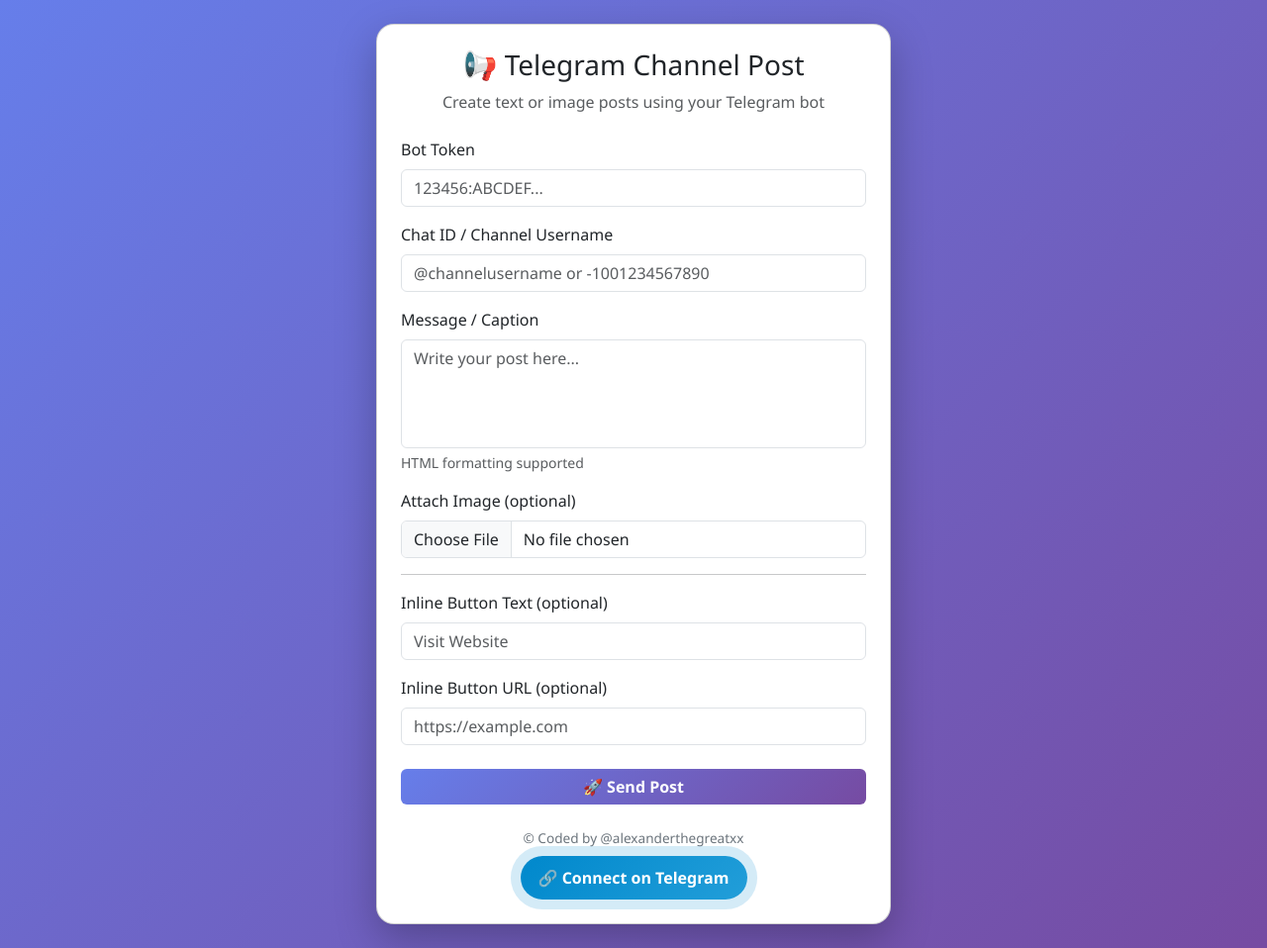
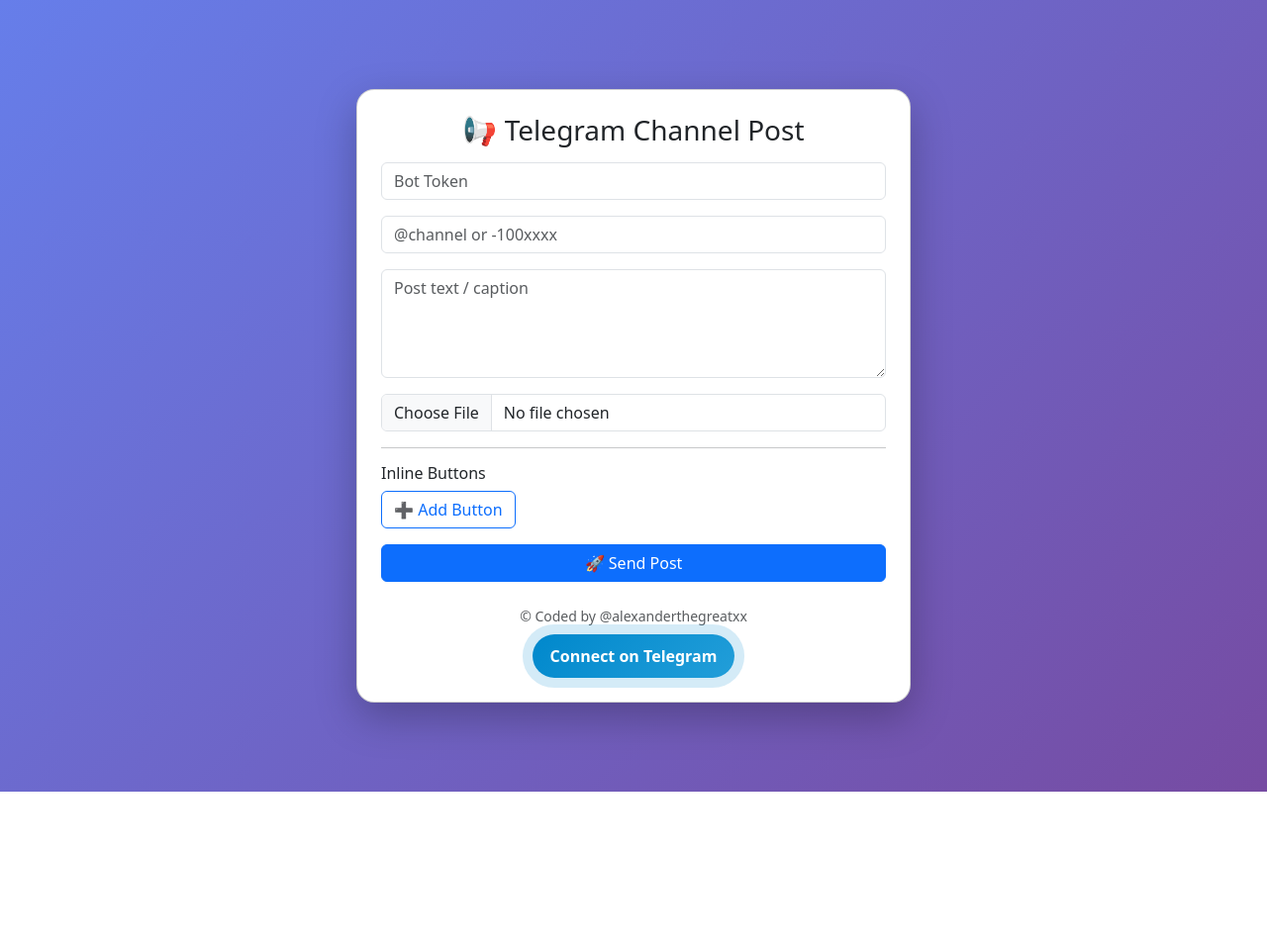
Before and after one commit to mhdashikofficial/make-admin, a Flask app: page / in a window 1280 px wide. Shown: the whole page at 99% size. After the commit the page ends 800 px from the top, so only its background shows below. Run offline with Flask 3, Linux system fonts and the light colour scheme.

Commit message:
Update index.html

```diff
--- a/templates/index.html
+++ b/templates/index.html
@@ -5,43 +5,22 @@
     <title>Telegram Channel Post Creator</title>
     <meta name="viewport" content="width=device-width, initial-scale=1">
 
-    <!-- Bootstrap & Animate.css -->
     <link href="https://cdn.jsdelivr.net/npm/bootstrap@5.3.3/dist/css/bootstrap.min.css" rel="stylesheet">
-    <link rel="stylesheet" href="https://cdnjs.cloudflare.com/ajax/libs/animate.css/4.1.1/animate.min.css">
 
     <style>
         body {
             background: linear-gradient(135deg, #667eea, #764ba2);
             min-height: 100vh;
-            font-family: 'Segoe UI', Tahoma, Geneva, Verdana, sans-serif;
         }
-
         .card {
-            max-width: 520px;
+            max-width: 560px;
             margin: auto;
             border-radius: 18px;
             box-shadow: 0 15px 40px rgba(0,0,0,.25);
         }
-
-        textarea {
-            resize: none;
-        }
-
-        .btn-main {
-            background: linear-gradient(135deg, #667eea, #764ba2);
-            border: none;
-            font-weight: 600;
-        }
-
-        .btn-main:hover {
-            transform: translateY(-1px);
-        }
-
-        /* Telegram animated button */
         .telegram-btn {
             display: inline-flex;
             align-items: center;
-            gap: 8px;
             padding: 10px 18px;
             border-radius: 30px;
             background: linear-gradient(135deg, #0088cc, #229ed9);
@@ -49,23 +28,11 @@
             font-weight: 600;
             text-decoration: none;
             animation: pulse 2s infinite;
-            transition: transform 0.2s ease;
         }
-
-        .telegram-btn:hover {
-            transform: scale(1.05);
-            color: #fff;
-        }
-
         @keyframes pulse {
-            0% { box-shadow: 0 0 0 0 rgba(0,136,204,0.6); }
+            0% { box-shadow: 0 0 0 0 rgba(0,136,204,.6); }
             70% { box-shadow: 0 0 0 14px rgba(0,136,204,0); }
             100% { box-shadow: 0 0 0 0 rgba(0,136,204,0); }
-        }
-
-        .footer-text {
-            font-size: 0.85rem;
-            color: #6c757d;
         }
     </style>
 </head>
@@ -73,80 +40,76 @@
 <body class="d-flex align-items-center py-4">
 
 <div class="container">
-    <div class="card p-4 animate__animated animate__fadeIn">
+<div class="card p-4">
 
-        <h3 class="text-center mb-2">📢 Telegram Channel Post</h3>
-        <p class="text-center text-muted mb-4">
-            Create text or image posts using your Telegram bot
-        </p>
+<h3 class="text-center mb-3">📢 Telegram Channel Post</h3>
 
 {% if message %}
-        <div class="alert alert-{{ message_type }} animate__animated animate__bounceIn">
-            {{ message }}
-        </div>
+<div class="alert alert-{{ message_type }}">{{ message }}</div>
 {% endif %}
 
-        <form method="POST" enctype="multipart/form-data">
+<form method="POST" enctype="multipart/form-data" onsubmit="prepareButtons()">
 
-            <div class="mb-3">
-                <label class="form-label">Bot Token</label>
-                <input type="password" name="token" class="form-control"
-                       placeholder="123456:ABCDEF..." required>
-            </div>
+    <input class="form-control mb-3" name="token" placeholder="Bot Token" required>
+    <input class="form-control mb-3" name="chat_id" placeholder="@channel or -100xxxx" required>
 
-            <div class="mb-3">
-                <label class="form-label">Chat ID / Channel Username</label>
-                <input type="text" name="chat_id" class="form-control"
-                       placeholder="@channelusername or -1001234567890" required>
-            </div>
+    <textarea class="form-control mb-3" name="message" rows="4" placeholder="Post text / caption" required></textarea>
 
-            <div class="mb-3">
-                <label class="form-label">Message / Caption</label>
-                <textarea name="message" class="form-control" rows="4"
-                          placeholder="Write your post here..." required></textarea>
-                <div class="form-text">HTML formatting supported</div>
-            </div>
-
-            <div class="mb-3">
-                <label class="form-label">Attach Image (optional)</label>
-                <input type="file" name="photo" class="form-control"
-                       accept="image/png,image/jpeg,image/webp">
-            </div>
+    <input type="file" class="form-control mb-3" name="photo" accept="image/*">
 
     <hr>
 
-            <div class="mb-3">
-                <label class="form-label">Inline Button Text (optional)</label>
-                <input type="text" name="button_text" class="form-control"
-                       placeholder="Visit Website">
-            </div>
+    <h6>Inline Buttons</h6>
+    <div id="buttons"></div>
 
-            <div class="mb-4">
-                <label class="form-label">Inline Button URL (optional)</label>
-                <input type="url" name="button_url" class="form-control"
-                       placeholder="https://example.com">
-            </div>
+    <button type="button" class="btn btn-outline-primary mb-3" onclick="addButton()">➕ Add Button</button>
 
-            <button class="btn btn-primary btn-main w-100">
-                🚀 Send Post
-            </button>
+    <input type="hidden" name="buttons" id="buttonsData">
+
+    <button class="btn btn-primary w-100">🚀 Send Post</button>
 </form>
 
-        <!-- Footer / Copyright -->
 <div class="mt-4 text-center">
-            <div class="footer-text mb-2">
-                © Coded by @alexanderthegreatxx
-            </div>
-            <a href="https://t.me/alexanderthegreatxx"
-               target="_blank"
-               class="telegram-btn">
-                🔗 Connect on Telegram
+    <div class="text-muted small">© Coded by @alexanderthegreatxx</div>
+    <a href="https://t.me/alexanderthegreatxx" target="_blank" class="telegram-btn mt-2">
+        Connect on Telegram
     </a>
 </div>
 
 </div>
 </div>
 
-<script src="https://cdn.jsdelivr.net/npm/bootstrap@5.3.3/dist/js/bootstrap.bundle.min.js"></script>
+<script>
+function addButton() {
+    const div = document.createElement('div');
+    div.className = 'row g-2 mb-2';
+    div.innerHTML = `
+        <div class="col-5">
+            <input class="form-control btn-text" placeholder="Button Text">
+        </div>
+        <div class="col-6">
+            <input class="form-control btn-url" placeholder="https://example.com">
+        </div>
+        <div class="col-1">
+            <button type="button" class="btn btn-danger" onclick="this.parentElement.parentElement.remove()">✖</button>
+        </div>`;
+    document.getElementById('buttons').appendChild(div);
+}
+
+function prepareButtons() {
+    const texts = document.querySelectorAll('.btn-text');
+    const urls = document.querySelectorAll('.btn-url');
+    const buttons = [];
+
+    texts.forEach((t, i) => {
+        if (t.value && urls[i].value) {
+            buttons.push({ text: t.value, url: urls[i].value });
+        }
+    });
+
+    document.getElementById('buttonsData').value = JSON.stringify(buttons);
+}
+</script>
+
 </body>
 </html>
```
Lines whose indentation alone changed are shown as unchanged.
